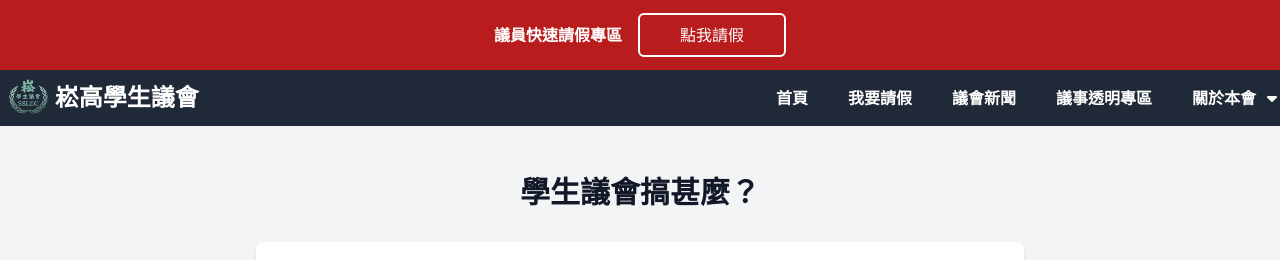
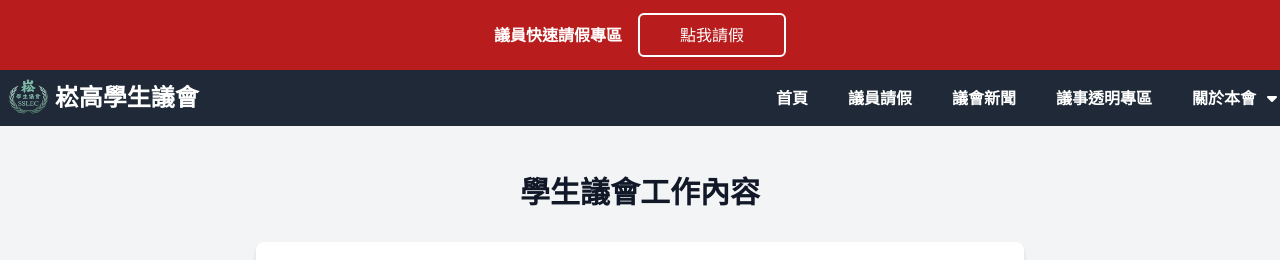
Before and after one commit to forgithub338/ssshCouncil, a Next.js app: page /faq in a window 1280 px wide. Shown: the top 260 px of the page. Built offline with nearby package versions, Linux system fonts and the light colour scheme.

Commit message:
Update FAQ and Navbar components with revised titles for clarity

```diff
--- a/app/faq/page.js
+++ b/app/faq/page.js
@@ -3,7 +3,7 @@ export default function FAQ() {
     <main className="min-h-screen bg-gray-100 py-12">
       <div className="container mx-auto px-4">
         <div className="max-w-3xl mx-auto">
-          <h1 className="text-3xl font-bold text-gray-900 mb-8 text-center">學生議會搞甚麼？</h1>
+          <h1 className="text-3xl font-bold text-gray-900 mb-8 text-center">學生議會工作內容</h1>
 
           <div className="space-y-8">
             {/* 學生議會在幹嘛? */}
--- a/components/Navbar.js
+++ b/components/Navbar.js
@@ -29,7 +29,7 @@ export default function Navbar() {
                     </div>
                     <div className="flex items-center">
                         <a href="/absent" className="flex items-center">
-                            <span className="text-white hover:text-orange-500 font-bold">我要請假</span>
+                            <span className="text-white hover:text-orange-500 font-bold">議員請假</span>
                         </a>
                     </div>
                     <div className="flex items-center">
@@ -49,7 +49,7 @@ export default function Navbar() {
                                 <FontAwesomeIcon icon={faCaretDown} className="ml-2 w-4 h-4 text-white group-hover:text-orange-500"/>
                             </div>
                             <div className="absolute hidden group-hover:block top-full right-0 w-48 bg-gray-700 shadow-lg rounded-lg">
-                                <a href="/faq" className="block px-4 py-2 text-white hover:bg-gray-600">學生議會搞甚麼?</a>
+                                <a href="/faq" className="block px-4 py-2 text-white hover:bg-gray-600">學生議會工作內容</a>
                                 <a href="/members" className="block px-4 py-2 text-white hover:bg-gray-600">議員成員</a>
                                 <a href="/join" className="block px-4 py-2 text-white hover:bg-gray-600">加入我們</a>
                             </div>
```
